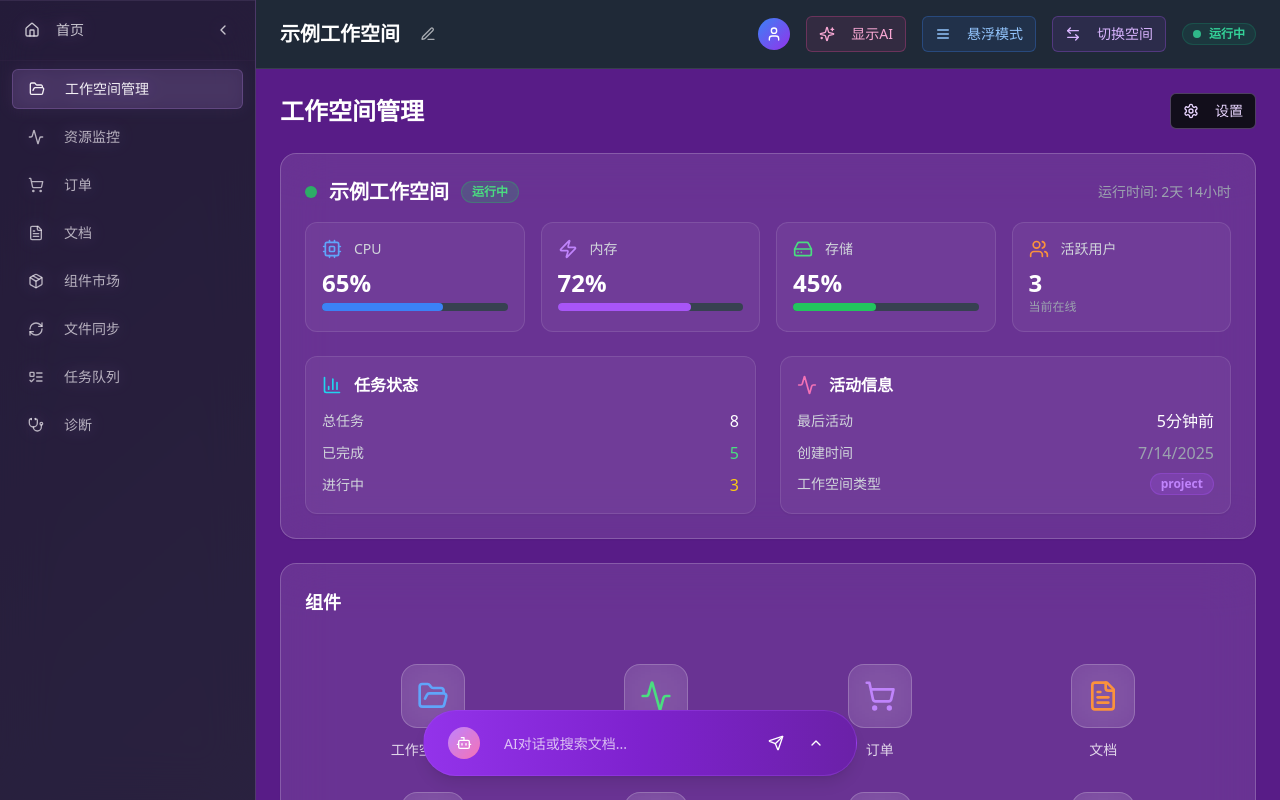
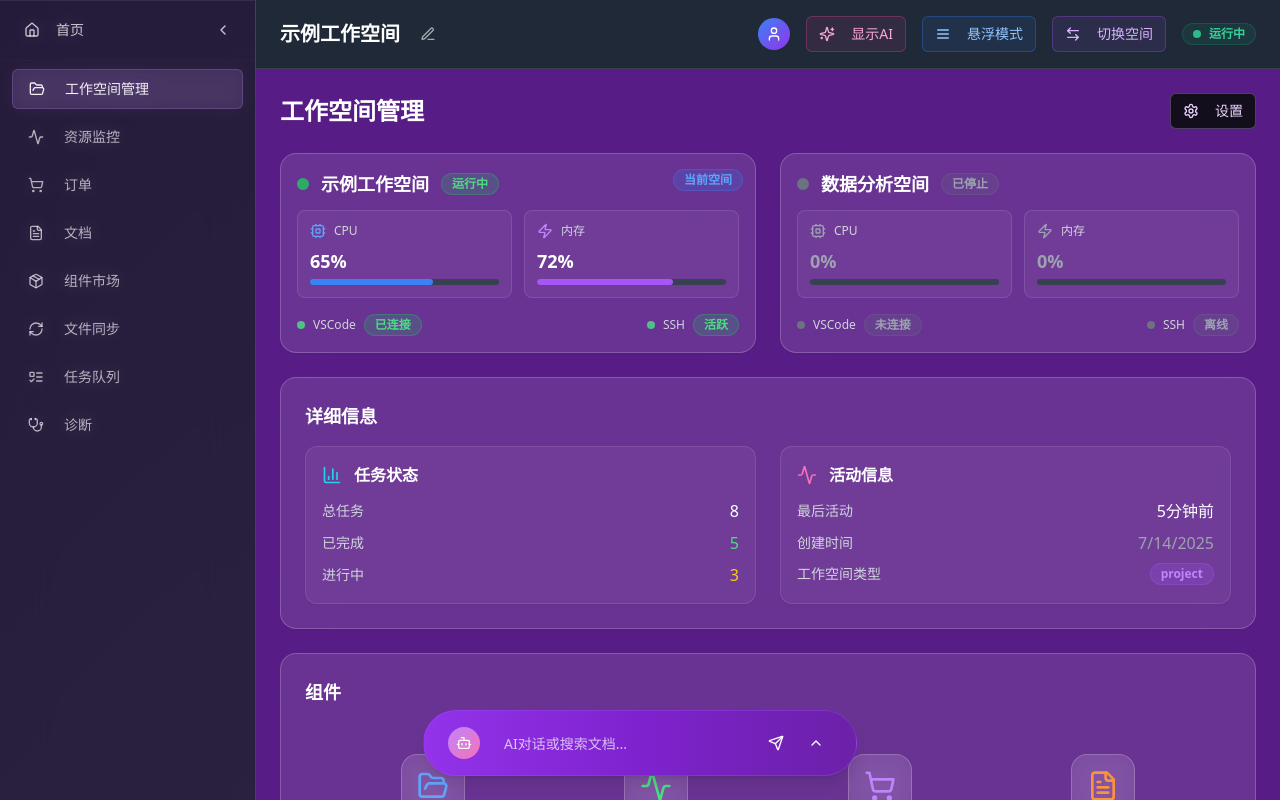
Before and after one commit to cx404/nebula-desk-alpha, a React (Vite) app: page /workspace in a window 1280 px wide. Shown: the top 800 px of the page. Built offline with nearby package versions, Linux system fonts and the light colour scheme.

Commit message:
Refactor: Adjust workspace card size and add new card
The commit reduces the size of the current workspace card and adds a new card displaying VSCode and SSH status.

```diff
--- a/src/components/workspace/WorkspaceManagement.tsx
+++ b/src/components/workspace/WorkspaceManagement.tsx
@@ -40,88 +40,136 @@ export const WorkspaceManagement = ({
         </Button>
       </div>
 
-      {/* 工作空间概览卡片 */}
-      <Card className="bg-white/10 backdrop-blur-xl rounded-2xl p-6 border border-white/20">
-        <div className="flex items-center justify-between mb-4">
-          <div className="flex items-center gap-3">
+      {/* 工作空间卡片网格 */}
+      <div className="grid grid-cols-1 lg:grid-cols-2 gap-6">
+        {/* 当前工作空间卡片 */}
+        <Card className="bg-white/10 backdrop-blur-xl rounded-2xl p-4 border border-white/20 relative">
+          <div className="absolute top-3 right-3">
+            <Badge className="bg-blue-500/20 text-blue-400 border-blue-500/30 text-xs">
+              当前空间
+            </Badge>
+          </div>
+
+          <div className="flex items-center gap-3 mb-3">
             <div className={`w-3 h-3 rounded-full ${getStatusColor(workspaceStatus.isRunning)} animate-pulse`} />
-            <h3 className="text-xl font-semibold text-white">
-              {currentWorkspace?.name || "默认工作空间"}
+            <h3 className="text-lg font-semibold text-white">
+              {currentWorkspace?.name || "空白工作空间"}
             </h3>
-            <Badge className={`${workspaceStatus.isRunning ? 'bg-green-500/20 text-green-400 border-green-500/30' : 'bg-red-500/20 text-red-400 border-red-500/30'}`}>
+            <Badge className={`${workspaceStatus.isRunning ? 'bg-green-500/20 text-green-400 border-green-500/30' : 'bg-red-500/20 text-red-400 border-red-500/30'} text-xs`}>
               {workspaceStatus.isRunning ? '运行中' : '已停止'}
             </Badge>
           </div>
-          <div className="text-sm text-gray-400">
-            运行时间: {workspaceStatus.uptime}
+
+          <div className="grid grid-cols-2 gap-3 mb-4">
+            {/* CPU 使用率 */}
+            <div className="bg-white/5 rounded-lg p-3 border border-white/10">
+              <div className="flex items-center gap-2 mb-2">
+                <Cpu className="w-4 h-4 text-blue-400" />
+                <span className="text-xs text-gray-300">CPU</span>
               </div>
-        </div>
-
-        <div className="grid grid-cols-1 md:grid-cols-2 lg:grid-cols-4 gap-4 mb-6">
-          {/* CPU 使用率 */}
-          <div className="bg-white/5 rounded-xl p-4 border border-white/10">
-            <div className="flex items-center gap-3 mb-2">
-              <Cpu className="w-5 h-5 text-blue-400" />
-              <span className="text-sm text-gray-300">CPU</span>
-            </div>
-            <div className="text-2xl font-bold text-white mb-1">
+              <div className="text-lg font-bold text-white mb-1">
                 {workspaceStatus.cpuUsage}%
               </div>
-            <div className="w-full bg-gray-700 rounded-full h-2">
-              <div className="bg-blue-500 h-2 rounded-full transition-all duration-300" style={{
+              <div className="w-full bg-gray-700 rounded-full h-1.5">
+                <div className="bg-blue-500 h-1.5 rounded-full transition-all duration-300" style={{
                 width: `${workspaceStatus.cpuUsage}%`
               }} />
               </div>
             </div>
 
             {/* 内存使用率 */}
-          <div className="bg-white/5 rounded-xl p-4 border border-white/10">
-            <div className="flex items-center gap-3 mb-2">
-              <Zap className="w-5 h-5 text-purple-400" />
-              <span className="text-sm text-gray-300">内存</span>
+            <div className="bg-white/5 rounded-lg p-3 border border-white/10">
+              <div className="flex items-center gap-2 mb-2">
+                <Zap className="w-4 h-4 text-purple-400" />
+                <span className="text-xs text-gray-300">内存</span>
               </div>
-            <div className="text-2xl font-bold text-white mb-1">
+              <div className="text-lg font-bold text-white mb-1">
                 {workspaceStatus.memoryUsage}%
               </div>
-            <div className="w-full bg-gray-700 rounded-full h-2">
-              <div className="bg-purple-500 h-2 rounded-full transition-all duration-300" style={{
+              <div className="w-full bg-gray-700 rounded-full h-1.5">
+                <div className="bg-purple-500 h-1.5 rounded-full transition-all duration-300" style={{
                 width: `${workspaceStatus.memoryUsage}%`
               }} />
               </div>
             </div>
+          </div>
 
-          {/* 存储使用率 */}
-          <div className="bg-white/5 rounded-xl p-4 border border-white/10">
-            <div className="flex items-center gap-3 mb-2">
-              <HardDrive className="w-5 h-5 text-green-400" />
-              <span className="text-sm text-gray-300">存储</span>
+          {/* VSCode和SSH状态 */}
+          <div className="flex justify-between items-center">
+            <div className="flex items-center gap-2">
+              <div className="w-2 h-2 rounded-full bg-green-400 animate-pulse" />
+              <span className="text-xs text-gray-300">VSCode</span>
+              <Badge className="bg-green-500/20 text-green-400 border-green-500/30 text-xs">已连接</Badge>
             </div>
-            <div className="text-2xl font-bold text-white mb-1">
-              {workspaceStatus.storageUsage}%
+            <div className="flex items-center gap-2">
+              <div className="w-2 h-2 rounded-full bg-green-400 animate-pulse" />
+              <span className="text-xs text-gray-300">SSH</span>
+              <Badge className="bg-green-500/20 text-green-400 border-green-500/30 text-xs">活跃</Badge>
             </div>
-            <div className="w-full bg-gray-700 rounded-full h-2">
-              <div className="bg-green-500 h-2 rounded-full transition-all duration-300" style={{
-              width: `${workspaceStatus.storageUsage}%`
-            }} />
+          </div>
+        </Card>
+
+        {/* 其他工作空间卡片 */}
+        <Card className="bg-white/10 backdrop-blur-xl rounded-2xl p-4 border border-white/20">
+          <div className="flex items-center gap-3 mb-3">
+            <div className="w-3 h-3 rounded-full bg-gray-500" />
+            <h3 className="text-lg font-semibold text-white">
+              数据分析空间
+            </h3>
+            <Badge className="bg-gray-500/20 text-gray-400 border-gray-500/30 text-xs">
+              已停止
+            </Badge>
+          </div>
+
+          <div className="grid grid-cols-2 gap-3 mb-4">
+            {/* CPU 使用率 */}
+            <div className="bg-white/5 rounded-lg p-3 border border-white/10">
+              <div className="flex items-center gap-2 mb-2">
+                <Cpu className="w-4 h-4 text-gray-400" />
+                <span className="text-xs text-gray-300">CPU</span>
+              </div>
+              <div className="text-lg font-bold text-gray-400 mb-1">
+                0%
+              </div>
+              <div className="w-full bg-gray-700 rounded-full h-1.5">
+                <div className="bg-gray-500 h-1.5 rounded-full" style={{width: '0%'}} />
               </div>
             </div>
 
-          {/* 活跃用户 */}
-          <div className="bg-white/5 rounded-xl p-4 border border-white/10">
-            <div className="flex items-center gap-3 mb-2">
-              <Users className="w-5 h-5 text-orange-400" />
-              <span className="text-sm text-gray-300">活跃用户</span>
+            {/* 内存使用率 */}
+            <div className="bg-white/5 rounded-lg p-3 border border-white/10">
+              <div className="flex items-center gap-2 mb-2">
+                <Zap className="w-4 h-4 text-gray-400" />
+                <span className="text-xs text-gray-300">内存</span>
               </div>
-            <div className="text-2xl font-bold text-white">
-              {workspaceStatus.activeUsers}
+              <div className="text-lg font-bold text-gray-400 mb-1">
+                0%
               </div>
-            <div className="text-xs text-gray-400">
-              当前在线
+              <div className="w-full bg-gray-700 rounded-full h-1.5">
+                <div className="bg-gray-500 h-1.5 rounded-full" style={{width: '0%'}} />
               </div>
             </div>
           </div>
 
-        {/* 任务状态 */}
+          {/* VSCode和SSH状态 */}
+          <div className="flex justify-between items-center">
+            <div className="flex items-center gap-2">
+              <div className="w-2 h-2 rounded-full bg-gray-500" />
+              <span className="text-xs text-gray-300">VSCode</span>
+              <Badge className="bg-gray-500/20 text-gray-400 border-gray-500/30 text-xs">未连接</Badge>
+            </div>
+            <div className="flex items-center gap-2">
+              <div className="w-2 h-2 rounded-full bg-gray-500" />
+              <span className="text-xs text-gray-300">SSH</span>
+              <Badge className="bg-gray-500/20 text-gray-400 border-gray-500/30 text-xs">离线</Badge>
+            </div>
+          </div>
+        </Card>
+      </div>
+
+      {/* 详细统计信息 */}
+      <Card className="bg-white/10 backdrop-blur-xl rounded-2xl p-6 border border-white/20">
+        <h3 className="text-lg font-semibold text-white mb-4">详细信息</h3>
         <div className="grid grid-cols-1 md:grid-cols-2 gap-6">
           <Card className="bg-white/5 rounded-xl p-4 border border-white/10">
             <div className="flex items-center gap-3 mb-3">
```
Lines whose indentation alone changed are shown as unchanged.
